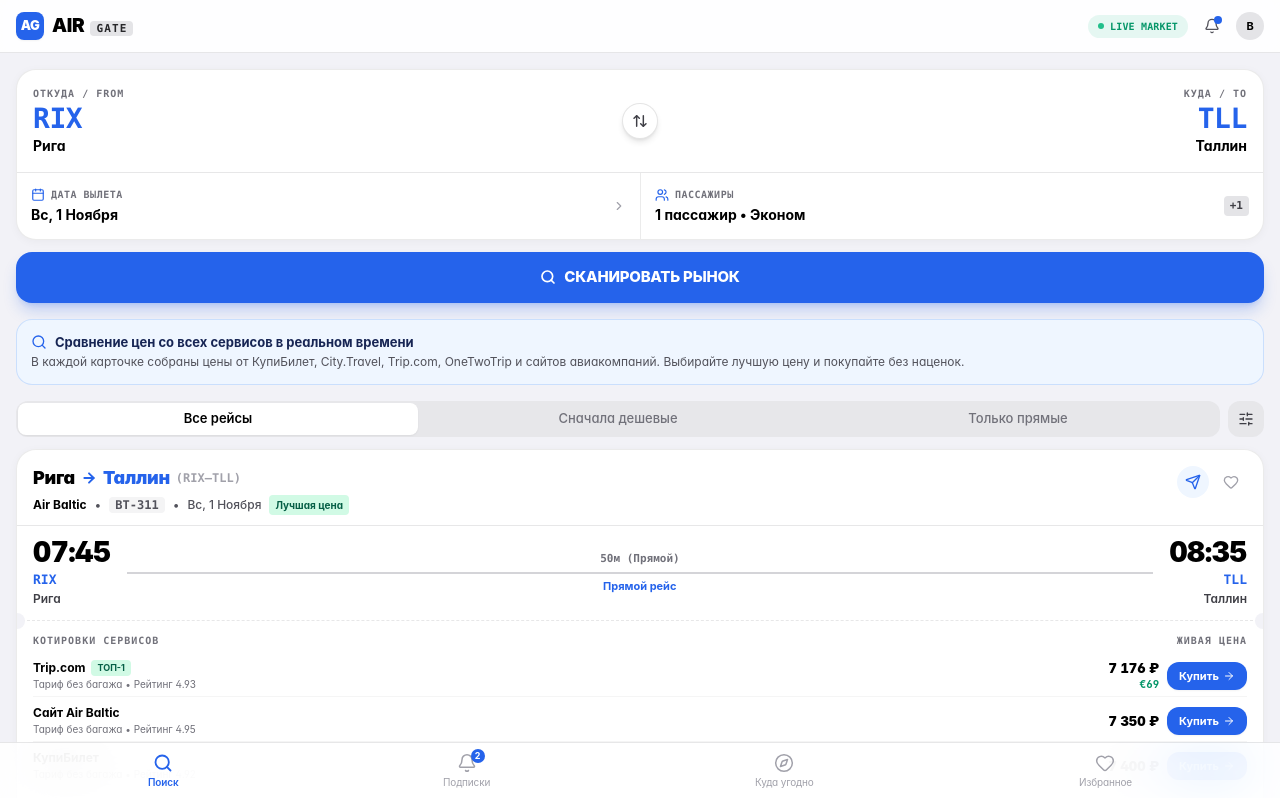
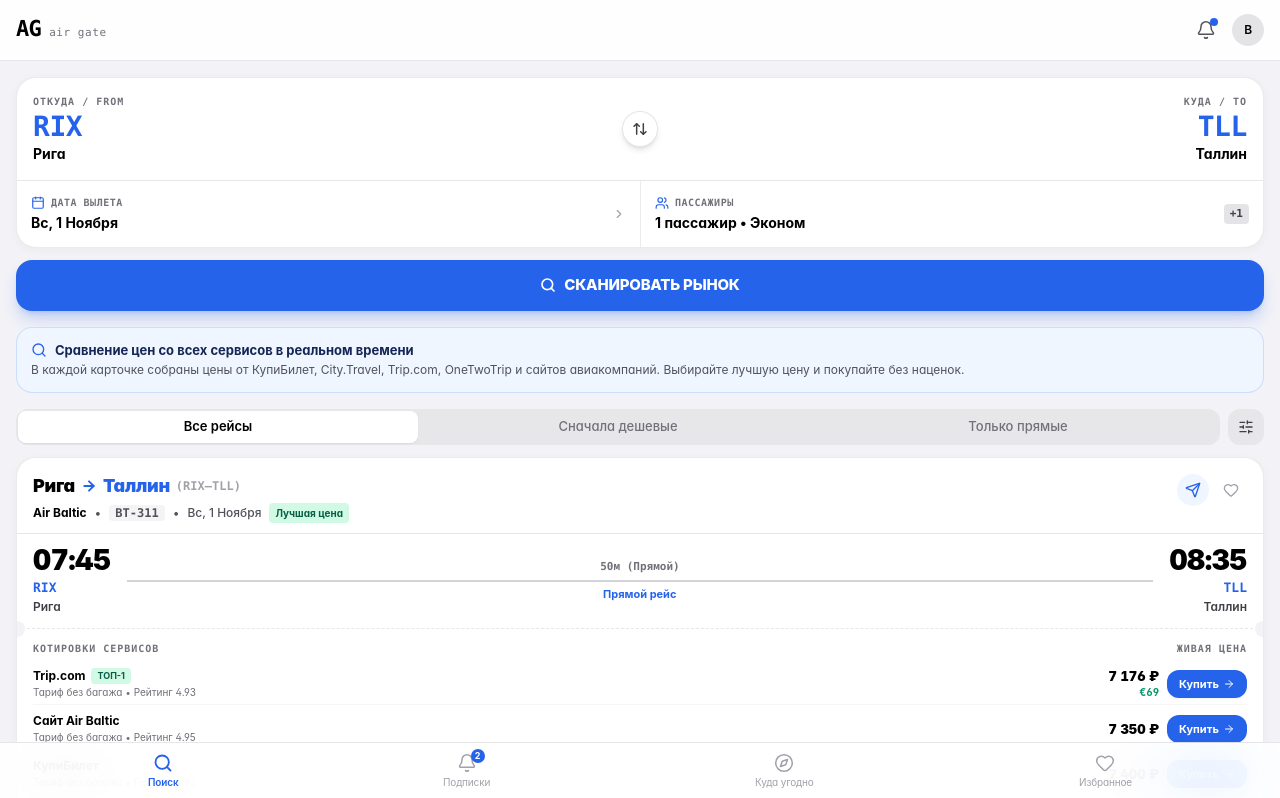
Before and after one commit to peskovsky18/air-gate, a React (Vite) app: page / in a window 1280 px wide. Shown: the top 798 px of the page. Built offline with nearby package versions, Linux system fonts and the light colour scheme.

Commit message:
Update header: prominent AG with small air gate font

```diff
--- a/src/components/Header.tsx
+++ b/src/components/Header.tsx
@@ -16,30 +16,19 @@
   const user = getTelegramUser();
 
   return (
-    <header className="sticky top-0 z-40 ios-chrome hairline-b px-4 py-2.5 transition-colors">
+    <header className="sticky top-0 z-40 ios-chrome hairline-b px-4 py-3 transition-colors">
       <div className="flex items-center justify-between">
-        {/* Brand identity: bold typographic logo with architectural airport terminal feel */}
-        <div className="flex items-center gap-2">
-          <div className="w-7 h-7 rounded-lg bg-blue-600 text-white flex items-center justify-center font-black text-[13px] tracking-tighter shadow-sm">
+        {/* Brand: AG with small air gate */}
+        <div className="flex items-baseline gap-2">
+          <span className="text-[22px] font-black tracking-tighter text-black dark:text-white font-mono leading-none">
             AG
-          </div>
-          <div className="flex items-baseline gap-1.5">
-            <span className="text-[19px] font-black tracking-tight text-black dark:text-white uppercase leading-none">
-              AIR
-            </span>
-            <span className="text-[11px] font-mono font-bold uppercase px-1.5 py-0.5 rounded bg-zinc-200 dark:bg-zinc-800 text-zinc-800 dark:text-zinc-200 tracking-widest leading-none">
-              GATE
-            </span>
-          </div>
+          </span>
+          <span className="text-[11px] font-mono font-medium text-zinc-500 dark:text-zinc-400 tracking-wider">
+            air gate
+          </span>
         </div>
 
         <div className="flex items-center gap-2">
-          {/* Live Market Scanning Indicator */}
-          <div className="flex items-center gap-1.5 px-2.5 py-1 rounded-full bg-emerald-500/10 text-emerald-600 dark:text-emerald-400 text-[10px] font-bold">
-            <span className="w-1.5 h-1.5 rounded-full bg-emerald-500 animate-pulse" />
-            <span className="tracking-wide uppercase font-mono">LIVE MARKET</span>
-          </div>
-
           {activeTab !== 'subscriptions' && (
             <button
               onClick={() => {
@@ -49,14 +38,14 @@
               className="relative p-2 rounded-full text-zinc-600 dark:text-zinc-300 hover:text-black dark:hover:text-white pressable"
               aria-label="Подписки"
             >
-              <Bell className="w-4 h-4 stroke-[2]" />
+              <Bell className="w-5 h-5 stroke-[1.8]" />
               {subscriptionsCount > 0 && (
                 <span className="absolute top-1.5 right-1.5 w-2 h-2 rounded-full bg-blue-600" />
               )}
             </button>
           )}
 
-          <div className="w-7 h-7 rounded-full bg-zinc-200 dark:bg-zinc-800 text-black dark:text-white flex items-center justify-center text-[11px] font-bold uppercase tracking-tight">
+          <div className="w-8 h-8 rounded-full bg-zinc-200 dark:bg-zinc-800 text-black dark:text-white flex items-center justify-center text-xs font-semibold uppercase tracking-tight">
             {user.firstName[0]}
           </div>
         </div>
```
